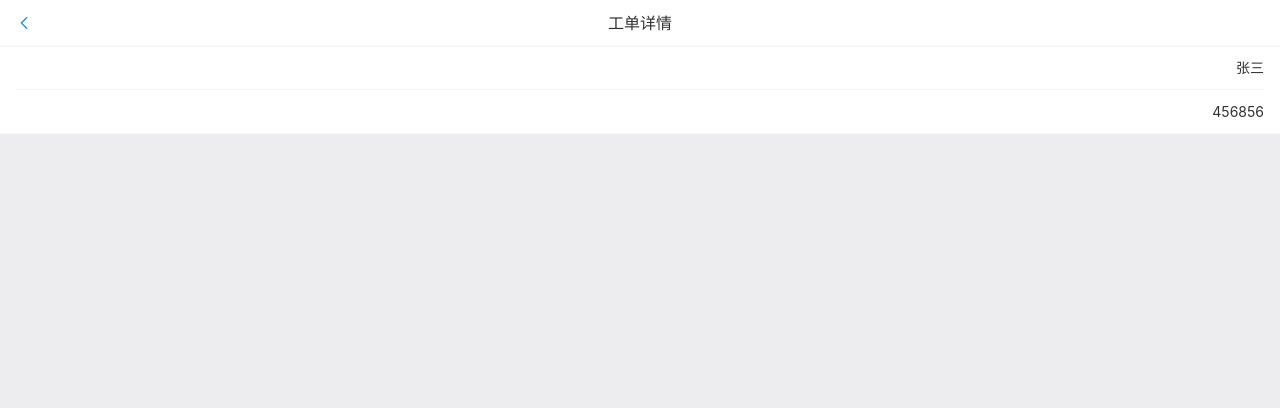
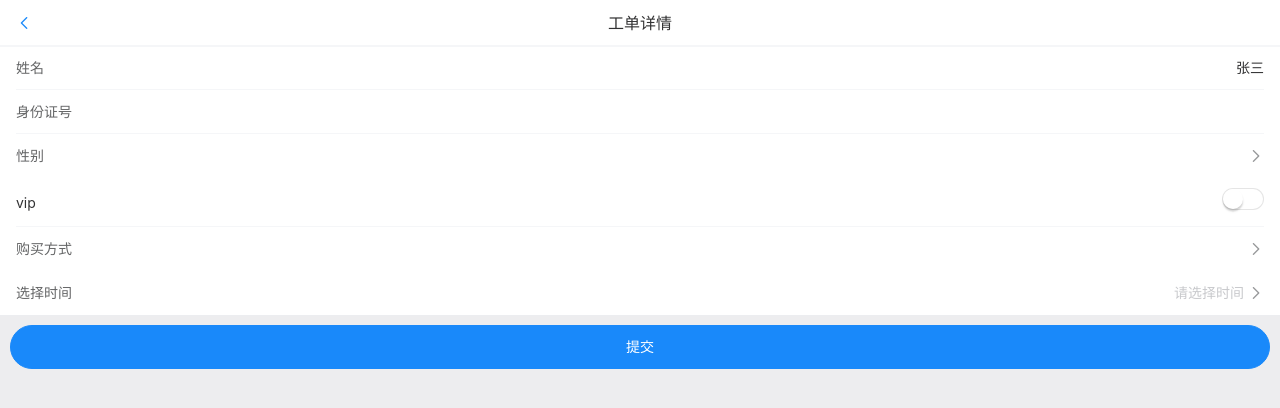
Before and after one commit to zhyiwen/bl-demo, a Vue app: page /#/workorderDetails in a window 1280 px wide. Shown: the top 408 px of the page. Built offline with nearby package versions, Linux system fonts and the light colour scheme.

Commit message:
选择器和日期选择器封装成组件

```diff
--- /dev/null
+++ b/src/components/BlDatePicker.vue
@@ -0,0 +1,66 @@
+<template>
+  <div class="bl-date-picker">
+    <van-field
+      readonly
+      clickable
+      name="datetimePicker"
+      :value="value"
+      :label="label"
+      :placeholder="placeholder"
+      @click="showPicker = true"
+      input-align="right"
+      is-link
+    />
+    <van-popup v-model="showPicker" position="bottom">
+      <van-datetime-picker
+        type="date"
+        @confirm="onConfirm"
+        @cancel="showPicker = false"
+        v-model="currentDate"
+        :min-date="minDate"
+        :max-date="maxDate"
+        :formatter="formatter"
+      />
+    </van-popup>
+  </div>
+</template>
+
+<script>
+export default {
+  data() {
+    return {
+      value: "",
+      showPicker: false,
+      minDate: new Date(2020, 0, 1),
+      maxDate: new Date(2025, 10, 1),
+      currentDate: new Date()
+    };
+  },
+  props: {
+    label: String,
+    placeholder: String,
+  },
+  watch: {},
+  mounted() {},
+  methods: {
+    formatter(type, value) {
+      if (type === "year") {
+        return `${value}年`;
+      } else if (type === "month") {
+        return `${value}月`;
+      }
+      return value;
+    },
+    onConfirm(time) {
+      this.value = time.toLocaleDateString();
+      this.showPicker = false;
+      this.$emit("getData", this.value);
+    }
+    // onConfirm(value) {
+    //   this.value = value;
+    //   this.showPicker = false;
+    //   this.$emit("getData", this.value);
+    // }
+  }
+};
+</script>
--- /dev/null
+++ b/src/components/BlPicker.vue
@@ -0,0 +1,52 @@
+<template>
+  <div class="bl-picker">
+    <van-field
+      readonly
+      clickable
+      name="picker"
+      :value="value"
+      :label="label"
+      v-model="value"
+      :placeholder="placeholder"
+      input-align="right"
+      @click="showPicker = true"
+      is-link
+    />
+    <van-popup v-model="showPicker" position="bottom">
+      <van-picker
+        show-toolbar
+        :columns="data"
+        @confirm="onConfirm"
+        @cancel="showPicker = false"
+      />
+    </van-popup>
+  </div>
+</template>
+
+<script>
+export default {
+  data() {
+    return {
+      value: "",
+      showPicker: false
+    };
+  },
+  props:{
+    label: String,
+    placeholder: String,
+    data: Array
+  },
+  watch:{
+  },
+  mounted(){
+
+  },
+  methods: {
+    onConfirm(value) {
+      this.value = value;
+      this.showPicker = false;
+      this.$emit("getData", this.value);
+    }
+  }
+};
+</script>
--- a/src/scss/style.scss
+++ b/src/scss/style.scss
@@ -155,3 +155,56 @@ body {
     padding: 3px 10px;
   }
 }
+
+// 消息
+.msg-item {
+  background: #fff;
+  padding: 10px;
+  border-bottom: 1px solid #eee;
+  box-sizing: border-box;
+  .msg-img {
+    float: left;
+    width: 46px;
+    height: 46px;
+    overflow: hidden;
+    border-radius: 50%;
+    border: 1px solid #eee;
+    img {
+      width: 100%;
+      height: 100%;
+    }
+  }
+  .msg-text {
+    float: left;
+    padding-left: 10px;
+    width: calc(100% - 48px);
+    box-sizing: border-box;
+    .msg-title {
+      margin: 0;
+      font-weight: 600;
+      font-size: 14px;
+      line-height: 28px;
+      color: #444;
+    }
+    .msg-desc {
+      margin: 0;
+      color: #777;
+      font-size: 12px;
+      width: 100%;
+      text-overflow: ellipsis;
+      word-break: keep-all;
+      white-space: nowrap;
+      overflow: hidden;
+    }
+  }
+  &:last-child{
+    border-bottom: none;
+  }
+}
+
+
+
+// 工单详情
+.btn-cont{
+  margin: 10px 10px 0;
+}
--- a/src/views/Index.vue
+++ b/src/views/Index.vue
@@ -127,7 +127,60 @@
           </div>
         </div>
       </div>
-      <div v-else-if="tabActive == 2">消息</div>
+      <div v-else-if="tabActive == 2">
+        <div class="msg-cont">
+          <van-pull-refresh
+            v-model="isLoading"
+            success-text="刷新成功"
+            @refresh="onRefresh"
+          >
+            <div class="msg-group">
+              <div class="msg-item van-row">
+                <div class="msg-img">
+                  <img
+                    src="https://img.alicdn.com/imgextra/i4/2590951958/O1CN01GHaJj41QKo4ky0KSi_!!2590951958.jpg"
+                    alt=""
+                  />
+                </div>
+                <div class="msg-text">
+                  <p class="msg-title">张译文</p>
+                  <p class="msg-desc">
+                    轻轻地，我走了。正如我轻轻地来。我挥一挥衣袖，不带走一片云彩。那河岸的金柳
+                  </p>
+                </div>
+              </div>
+              <div class="msg-item van-row">
+                <div class="msg-img">
+                  <img
+                    src="https://img.alicdn.com/imgextra/i4/2590951958/O1CN01GHaJj41QKo4ky0KSi_!!2590951958.jpg"
+                    alt=""
+                  />
+                </div>
+                <div class="msg-text">
+                  <p class="msg-title">张译文</p>
+                  <p class="msg-desc">
+                    轻轻地，我走了。正如我轻轻地来。我挥一挥衣袖，不带走一片云彩。那河岸的金柳
+                  </p>
+                </div>
+              </div>
+              <div class="msg-item van-row">
+                <div class="msg-img">
+                  <img
+                    src="https://img.alicdn.com/imgextra/i4/2590951958/O1CN01GHaJj41QKo4ky0KSi_!!2590951958.jpg"
+                    alt=""
+                  />
+                </div>
+                <div class="msg-text">
+                  <p class="msg-title">张译文</p>
+                  <p class="msg-desc">
+                    轻轻地，我走了。正如我轻轻地来。我挥一挥衣袖，不带走一片云彩。那河岸的金柳
+                  </p>
+                </div>
+              </div>
+            </div>
+          </van-pull-refresh>
+        </div>
+      </div>
       <div v-else-if="tabActive == 3">我的</div>
     </div>
   </div>
@@ -143,25 +196,26 @@ export default {
       titleShow: "综合展示",
       ncov: "",
       date: "",
-      rumors: ""
+      rumors: "",
+      isLoading: false
     };
   },
   watch: {},
   mounted() {
     this.chart1();
+    this.axios
+      .get("https://lab.isaaclin.cn/nCoV/api/overall")
+      .then(response => {
+        var self = this;
+        self.ncov = response.data.results[0];
+        self.date = self.getdate(self.ncov.updateTime);
+        // console.log(self.getdate(self.ncov.updateTime));
+      })
+      .catch(function(error) {
+        console.log(error);
+      });
     // this.axios
-    //   .get("https://lab.isaaclin.cn/nCoV/api/overall")
-    //   .then(response => {
-    //     var self = this;
-    //     self.ncov = response.data.results[0];
-    //     self.date = self.getdate(self.ncov.updateTime);
-    //     // console.log(self.getdate(self.ncov.updateTime));
-    //   })
-    //   .catch(function(error) {
-    //     console.log(error);
-    //   });
-    // this.axios
-    //   .get("https://lab.isaaclin.cn/nCoV/api/rumors")
+    //   .get("https://lab.isaaclin.cn/nCoV/api/rumors?num=all")
     //   .then(response => {
     //     var self = this;
     //     self.rumors = response.data.results;
@@ -170,27 +224,27 @@ export default {
     //   .catch(function(error) {
     //     console.log(error);
     //   });
-    let axios = this.axios
-    function getNcovOverall() {
-      return axios.get("https://lab.isaaclin.cn/nCoV/api/overall");
-    }
+    // let axios = this.axios
+    // function getNcovOverall() {
+    //   return axios.get("https://lab.isaaclin.cn/nCoV/api/overall");
+    // }
 
-    function getNcovRumors() {
-      return axios.get("https://lab.isaaclin.cn/nCoV/api/rumors");
-    }
-    axios.all([getNcovOverall(), getNcovRumors()])
-      .then(axios.spread(function(overall, rumors) {
-        var self = this;
-        self.ncov = overall.data.results[0];
-        self.date = self.getdate(self.ncov.updateTime);
-        self.rumors = rumors.data.results;
-        console.log(self.ncov);
-        console.log(self.rumors);
-      }))
-      .catch(axios.spread(function(error) {
-        // 两个请求现在都执行完成
-        console.log(error);
-      }))
+    // function getNcovRumors() {
+    //   return axios.get("https://lab.isaaclin.cn/nCoV/api/rumors?num=all");
+    // }
+    // axios.all([getNcovOverall(), getNcovRumors()])
+    //   .then(axios.spread(function(overall, rumors) {
+    //     var self = this;
+    //     self.ncov = overall.data.results[0];
+    //     self.date = self.getdate(self.ncov.updateTime);
+    //     self.rumors = rumors.data.results;
+    //     console.log(self.ncov);
+    //     console.log(self.rumors);
+    //   }))
+    //   .catch(axios.spread(function(error) {
+    //     // 两个请求现在都执行完成
+    //     console.log(error);
+    //   }))
   },
   created() {},
   updated() {
@@ -272,6 +326,11 @@ export default {
         " " +
         now.toTimeString().substr(0, 8)
       );
+    },
+    onRefresh() {
+      setTimeout(() => {
+        this.isLoading = false;
+      }, 1000);
     }
   }
 };
--- a/src/views/WorkorderDetails.vue
+++ b/src/views/WorkorderDetails.vue
@@ -3,22 +3,68 @@
     <van-nav-bar title="工单详情" left-arrow fixed />
     <div class="content">
       <van-cell-group>
-        <van-field :label="申请人" v-model="formData.name" input-align="right"/>
-        <van-field :label="工单编号" v-model="formData.number" input-align="right"/>
+        <van-field label="姓名" v-model="formData.name" input-align="right" />
+        <van-field
+          label="身份证号"
+          v-model="formData.number"
+          input-align="right"
+        />
+        <bl-picker label="性别" :data="sexSelect" @getData="getSex"></bl-picker>
+        <van-cell center title="vip">
+          <van-switch
+            clearable
+            v-model="formData.vip"
+            required
+            input-align="right"
+            size="20px"
+          ></van-switch>
+        </van-cell>
+        <bl-picker label="购买方式" :data="buySelect" @getData="getBuy"></bl-picker>
+        <bl-date-picker label="选择时间" placeholder="请选择时间" @getData="getDate"></bl-date-picker>
       </van-cell-group>
+      <div class="btn-cont">
+        <van-button type="info" round block @click="submit">提交</van-button>
+      </div>
     </div>
   </div>
 </template>
 
 <script>
+import BlPicker from "@/components/BlPicker";
+import BlDatePicker from "@/components/BlDatePicker";
 export default {
   data() {
     return {
-      formData:{
+      sexSelect: ["男", "女"],
+      buySelect: ["微信","支付宝","信用卡","云闪付"],
+      formData: {
         name: "张三",
-        number: "456856"
+        number: "",
+        sex: "",
+        vip: false,
+        buyType:"",
+        date:""
       }
     };
+  },
+  components: {
+    BlPicker,
+    BlDatePicker
+  },
+  mounted() {},
+  methods: {
+    getSex(data) {
+      this.formData.sex = data;
+    },
+    getBuy(data) {
+      this.formData.buyType = data;
+    },
+    getDate(data) {
+      this.formData.date = data;
+    },
+    submit() {
+      console.log(this.formData);
+    }
   }
 };
 </script>
```
